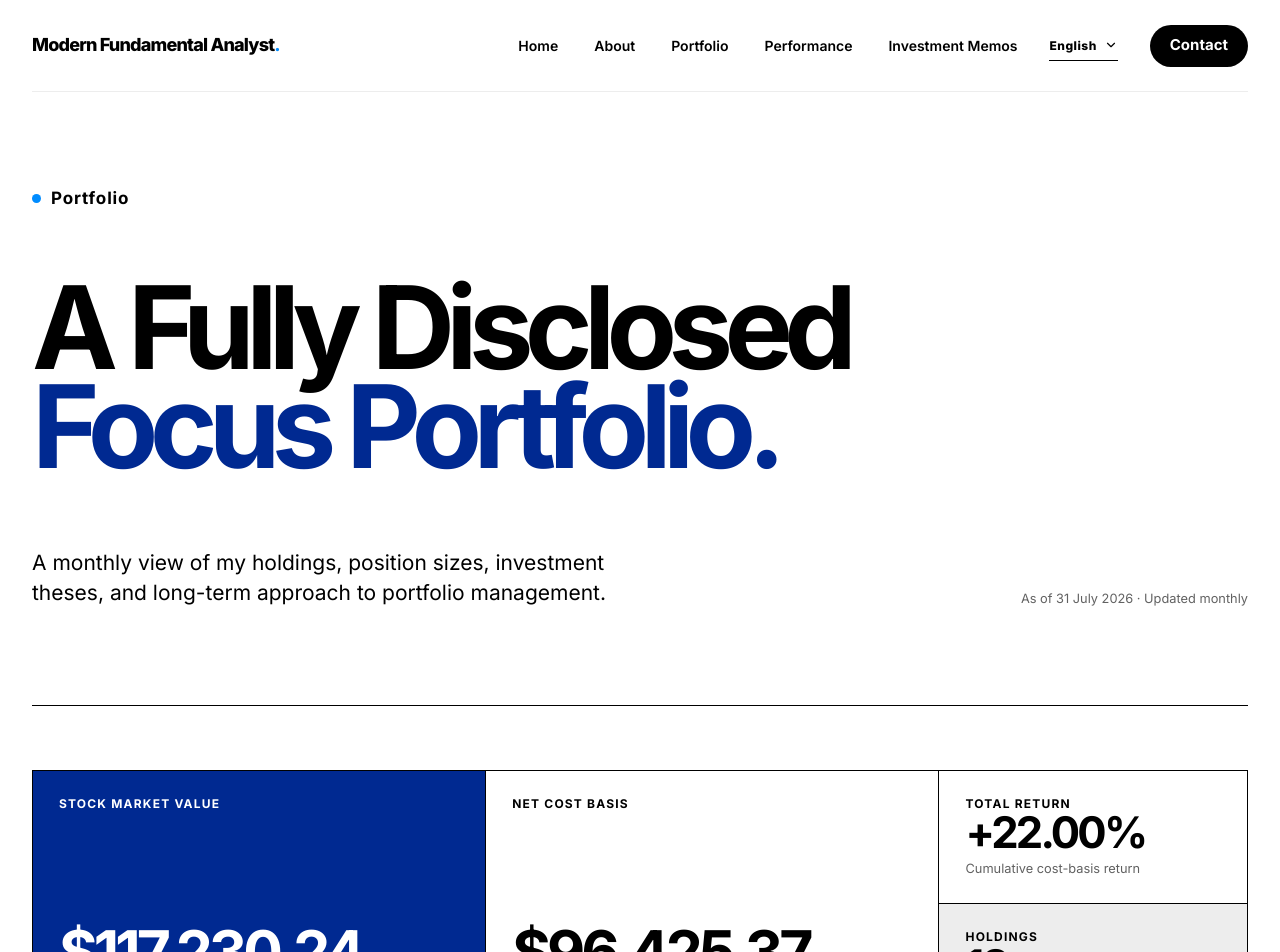
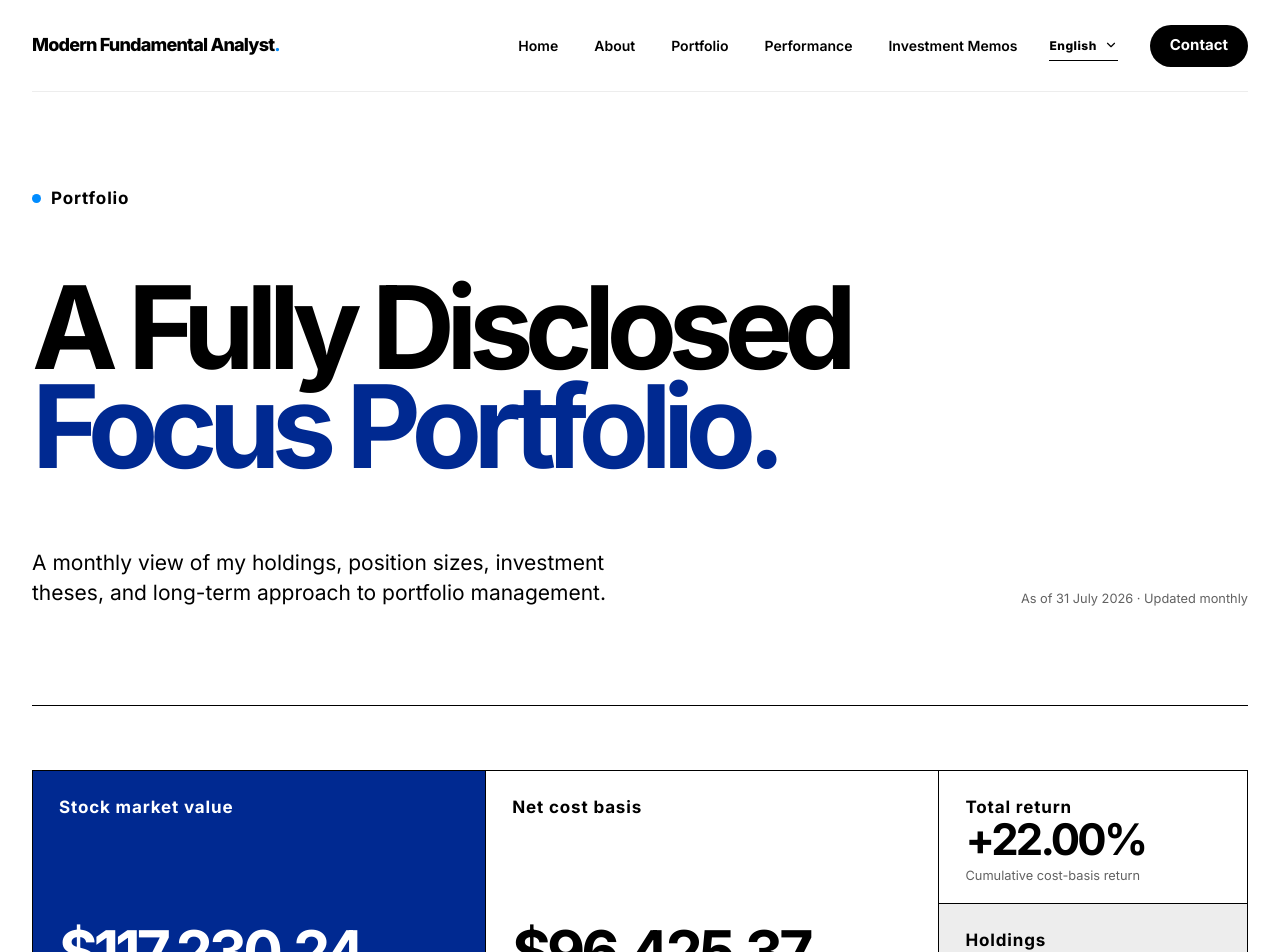
Before and after one commit to Tianyi0510/modern-fundamental-analyst, a Next.js app: page /portfolio in a window 1280 px wide. Shown: the top 952 px of the page. Built offline with nearby package versions, Linux system fonts and the light colour scheme.

Commit message:
Unify portfolio subheading styles (#23)

```diff
--- a/app/globals.css
+++ b/app/globals.css
@@ -257,6 +257,10 @@ a { color: inherit; text-decoration: none; }
 .portfolio-page .portfolio-kpis > div:nth-child(n+3) small { margin-top: 8px; }
 .portfolio-page .portfolio-allocation { padding: 68px 0 78px; grid-template-columns: .62fr 1.38fr; }
 .portfolio-page .stacked-bar { height: 34px; }
+.portfolio-page .portfolio-kpis span,
+.portfolio-page .portfolio-allocation span,
+.portfolio-page .portfolio-holdings-heading span,
+.portfolio-page .portfolio-table-detailed .table-head { font-size: 17px; text-transform: none; letter-spacing: .05em; }
 .portfolio-holdings-heading { padding: 76px 0 40px; border-top: 1px solid var(--black); display: grid; grid-template-columns: 1.35fr .65fr; gap: 64px; align-items: end; }
 .portfolio-holdings-heading > div { display: grid; gap: 20px; }
 .portfolio-holdings-heading span { font-size: 12px; font-weight: 700; letter-spacing: .1em; text-transform: uppercase; }
```
